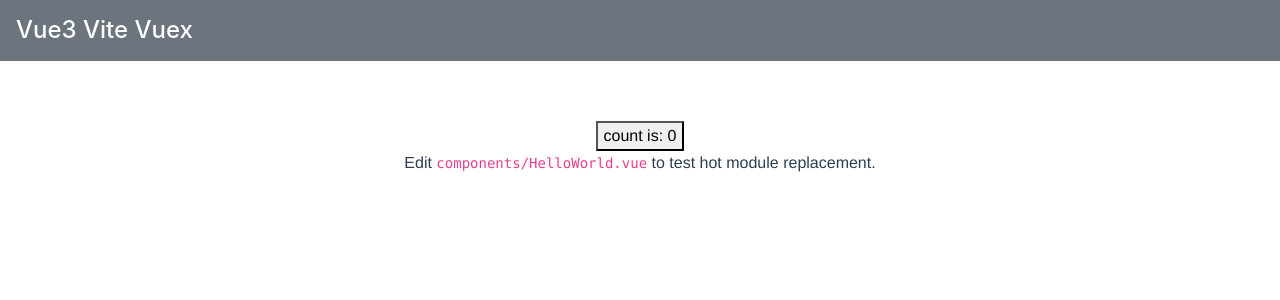
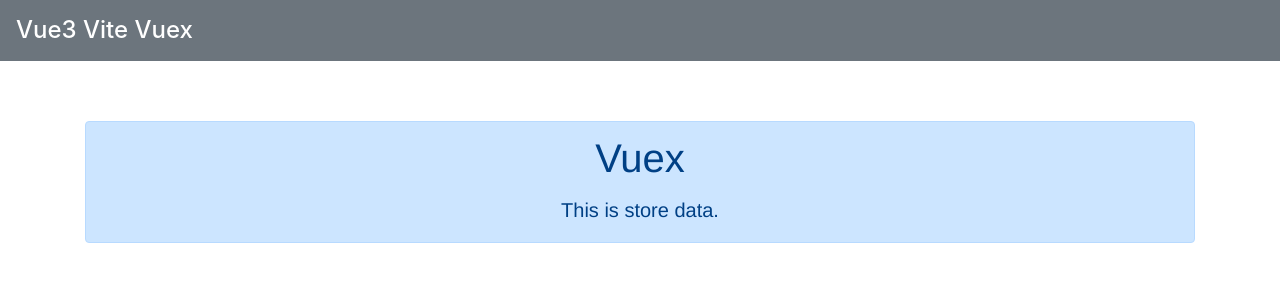
Before and after one commit to 4masa6/vuex_app, a Vue app: page / in a window 1280 px wide. Shown: the top 300 px of the page. Built offline with nearby package versions, Linux system fonts and the light colour scheme.

Commit message:
storeの値を取得して画面に表示する

```diff
--- a/src/components/HelloWorld.vue
+++ b/src/components/HelloWorld.vue
@@ -1,18 +1,21 @@
 <template>
-  <h1>{{ msg }}</h1>
-  <button @click="count++">count is: {{ count }}</button>
-  <p>Edit <code>components/HelloWorld.vue</code> to test hot module replacement.</p>
+  <div class="alert alert-primary">
+    <h1>{{ data.title }}</h1>
+    <!-- $storeはstoreに保存している値のオブジェクト。$store.state.値 でアクセスできる -->
+    <p class="mt-3 h5">{{ $store.state.message }}</p>
+  </div>
 </template>
 
 <script>
+import { ref, reactive } from 'vue'
+
 export default {
-  name: 'HelloWorld',
-  props: {
-    msg: String
-  },
-  data() {
+  setup(props) {
+    const data = reactive({
+      title: 'Vuex',
+    })
     return {
-      count: 0
+      data
     }
   }
 }
```
